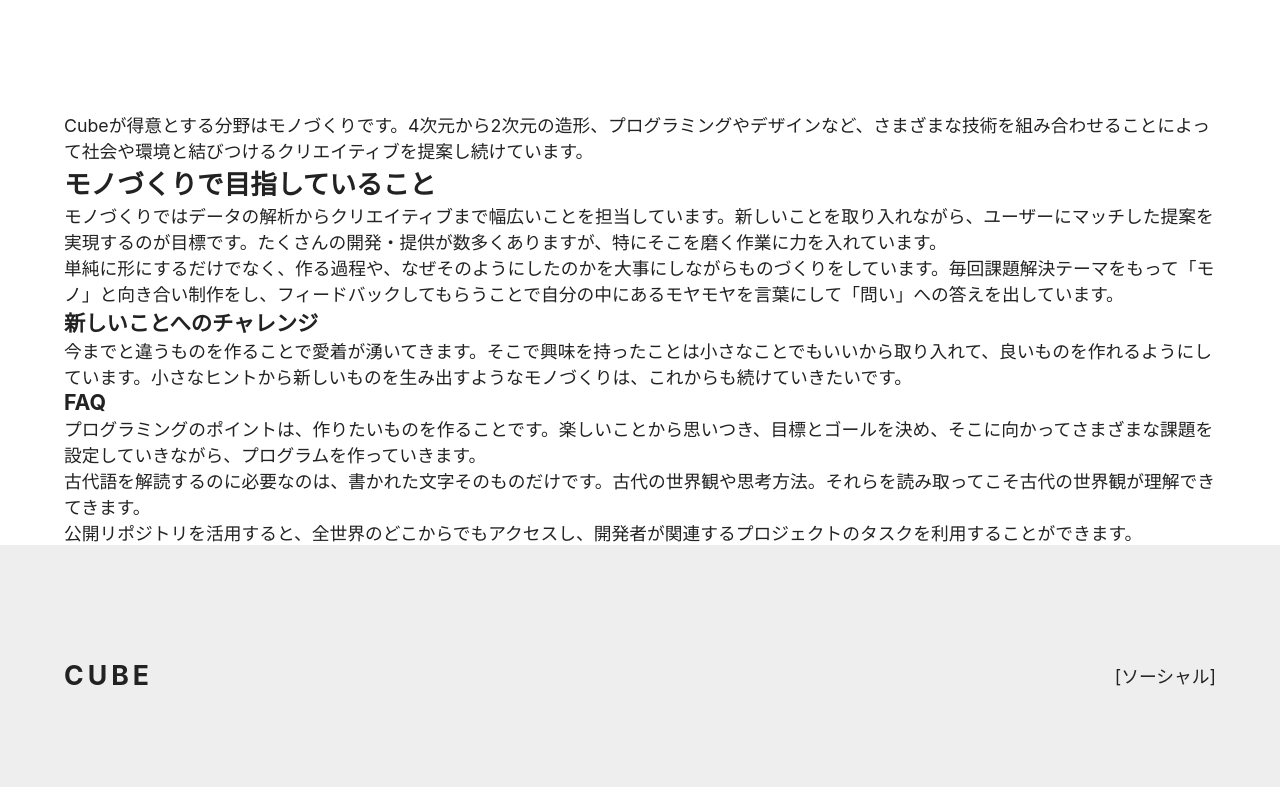
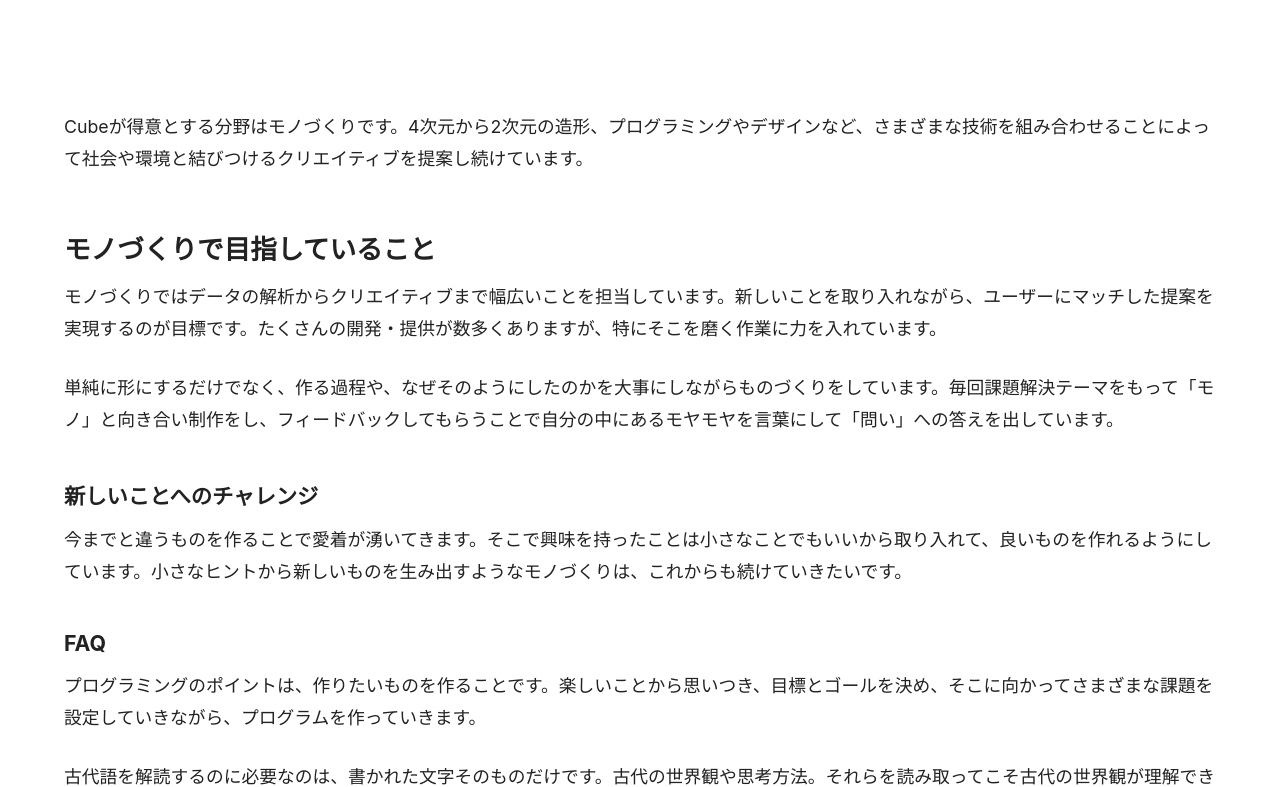
Before and after one commit to itc-n23026/blog, a Next.js app: page /about in a window 1280 px wide. Shown: the part 395-1182 px from the top of the page. Built offline with nearby package versions, Linux system fonts and the light colour scheme.

Commit message:
Chapter4.6
PostBodyコンポーネントで本文のレイアウトを整える

```diff
--- /dev/null
+++ b/components/post-body.js
@@ -0,0 +1,7 @@
+import styles from 'styles/post-body.module.css'
+
+const PostBody = ({ children }) => {
+  return <div className={styles.stack}>{children}</div>
+}
+
+export default PostBody
--- a/pages/about.js
+++ b/pages/about.js
@@ -1,11 +1,13 @@
 import Container from 'components/container'
 import Hero from 'components/Hero'
+import PostBody from 'components/post-body'
 
 const About = () => {
   return (
     <Container>
       <Hero title='About' subtitle='About development activities' />
 
+      <PostBody>
         <p>
           Cubeが得意とする分野はモノづくりです。4次元から2次元の造形、プログラミングやデザインなど、さまざまな技術を組み合わせることによって社会や環境と結びつけるクリエイティブを提案し続けています。
         </p>
@@ -30,6 +32,7 @@ const About = () => {
         <p>
           公開リポジトリを活用すると、全世界のどこからでもアクセスし、開発者が関連するプロジェクトのタスクを利用することができます。
         </p>
+      </PostBody>
     </Container>
   )
 }
```
Lines whose indentation alone changed are shown as unchanged.
